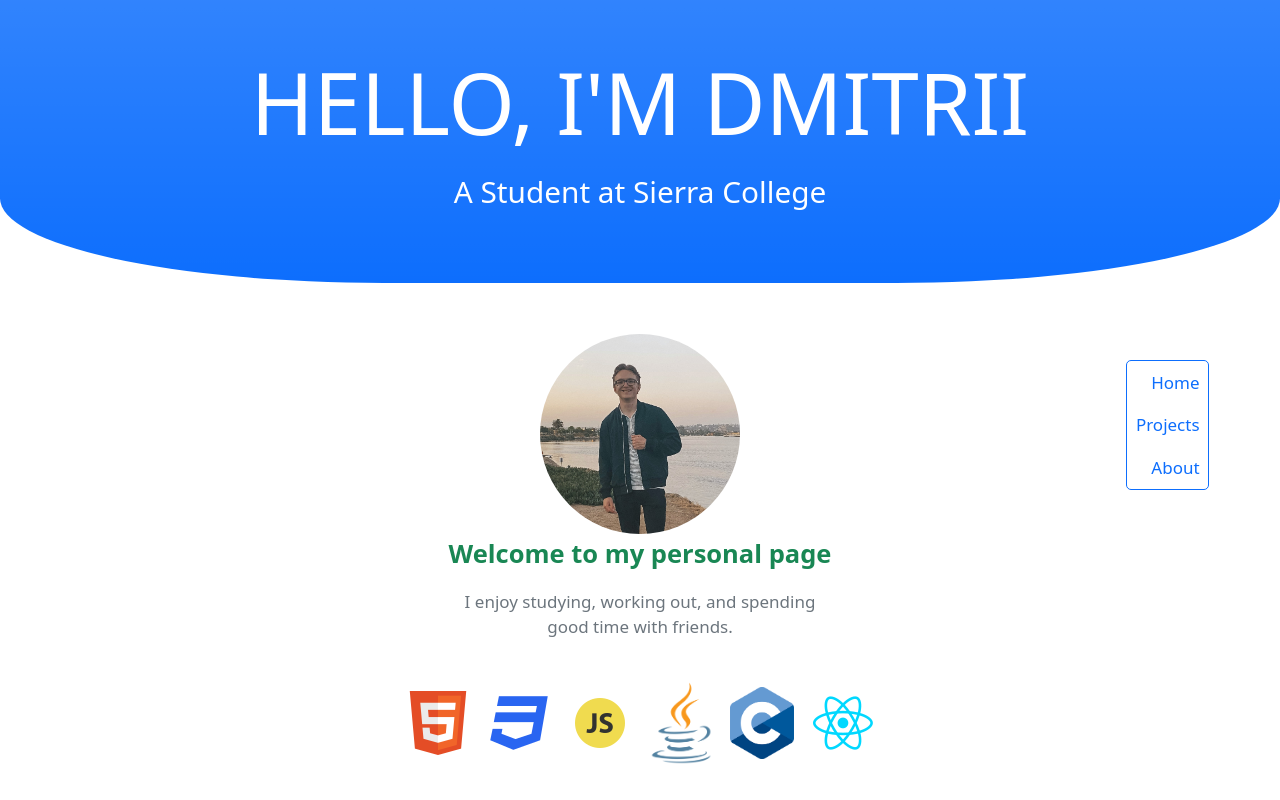
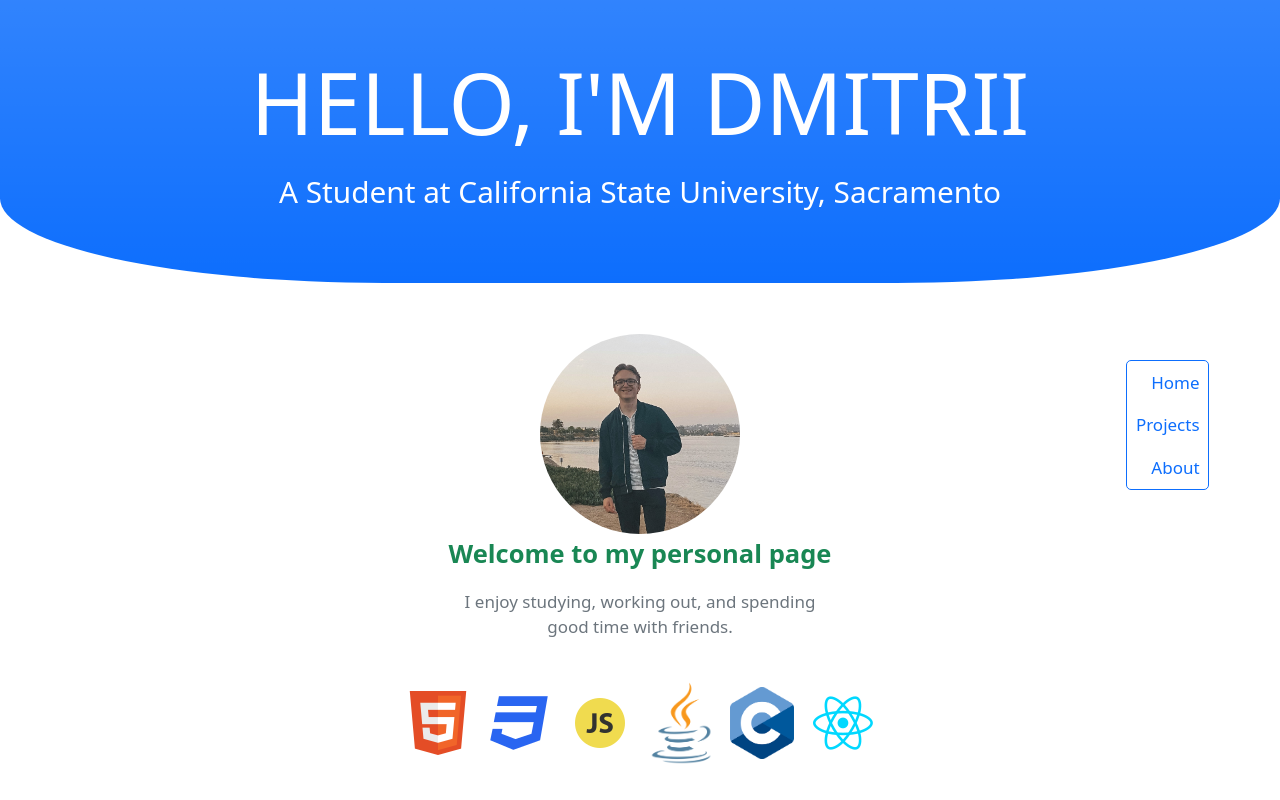
Before and after one commit to 1DmitriiShumilov1/ReactPortfolio, a React (Create React App) app: page / in a window 1280 px wide. Shown: the top 800 px of the page. Built offline with nearby package versions, Linux system fonts and the light colour scheme; a web font is replaced by a local one.

Commit message:
Update header.jsx

```diff
--- a/src/components/header.jsx
+++ b/src/components/header.jsx
@@ -14,7 +14,7 @@ const Header = () => {
           HELLO, I'M DMITRII
         </p>
         <p className={window.innerWidth < 600 ? null : "fs-3"}>
-          A Student at Sierra College
+          A Student at California State University, Sacramento
         </p>
       </div>
     </header>
```
